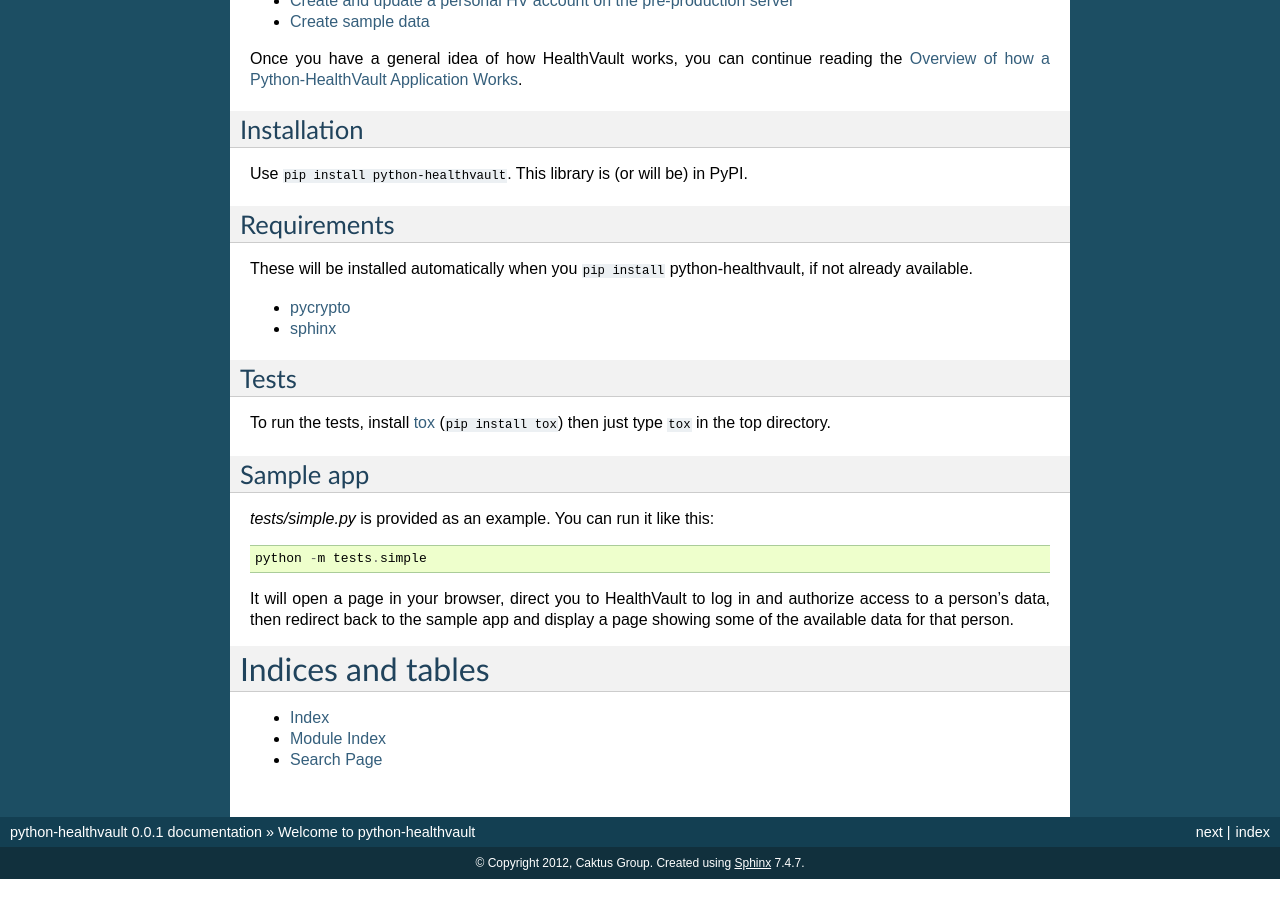
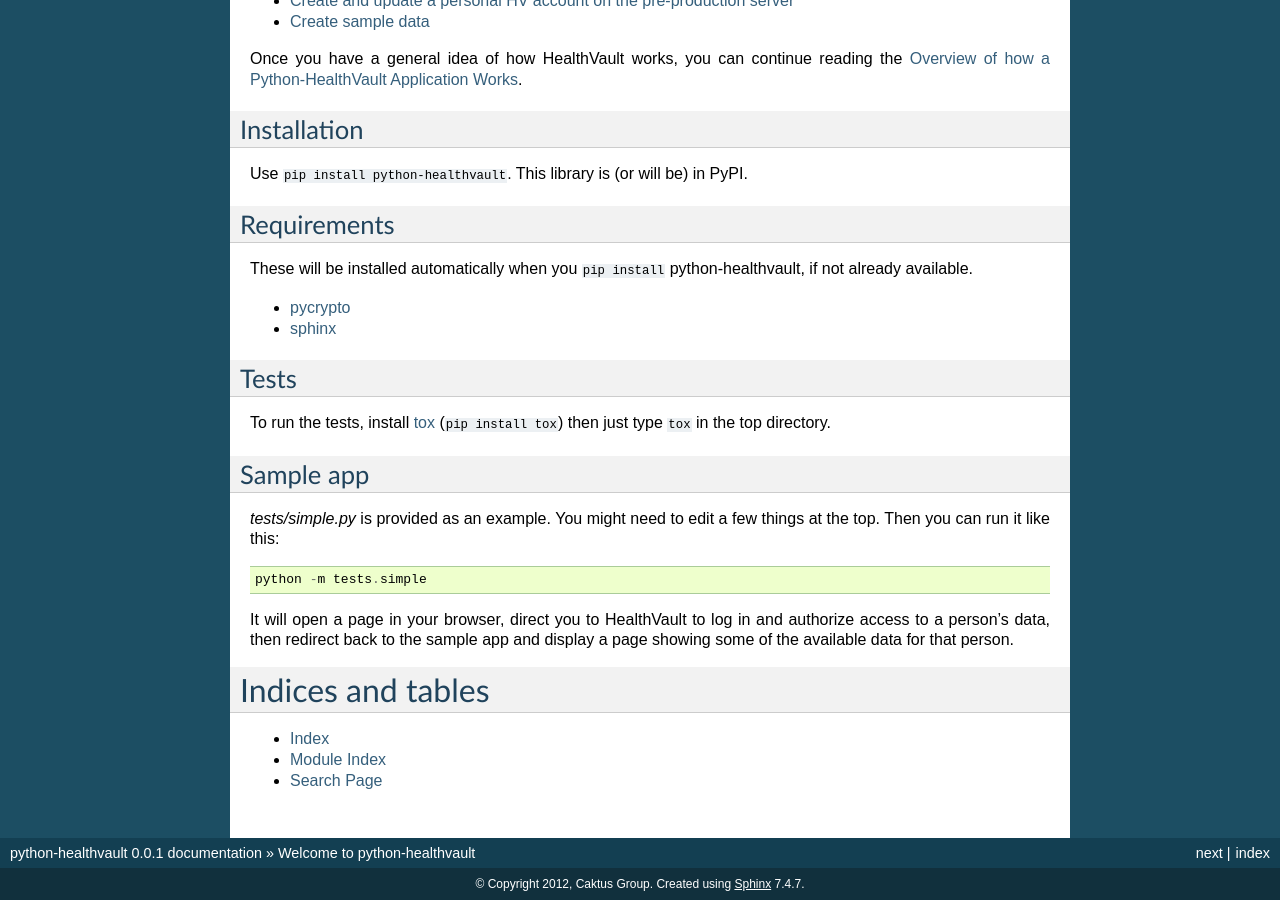
Before and after one commit to orcasgit/python-healthvault, a Sphinx documentation site: the page built from docs/index.rst, in a window 1280 px wide and 900 px high, scrolled down 691 px. Built offline with Sphinx 7.4.7, drawn with Linux system fonts in a browser that asks for light colours; before the commit the page ends 1570 px from its top, so only the background shows below that.

Commit message:
Clean up imports in tests.simple; a few more doc tweaks

```diff
--- a/docs/index.rst
+++ b/docs/index.rst
@@ -64,8 +64,8 @@
 Sample app
 ----------
 
-`tests/simple.py` is provided as an example.
-You can run it like this::
+`tests/simple.py` is provided as an example. You might need to edit a few things
+at the top.  Then you can run it like this::
 
     python -m tests.simple
 
```
Also changed, not shown: 1 other file.
